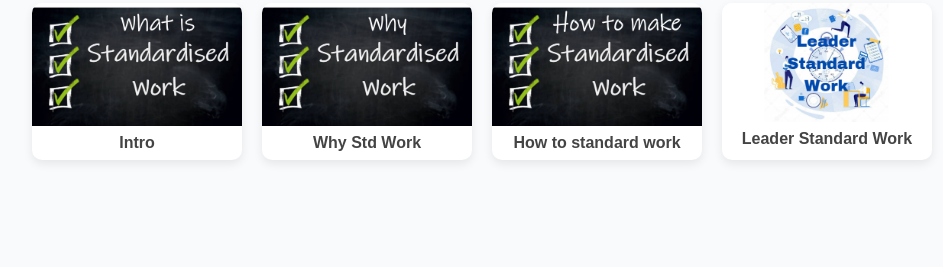
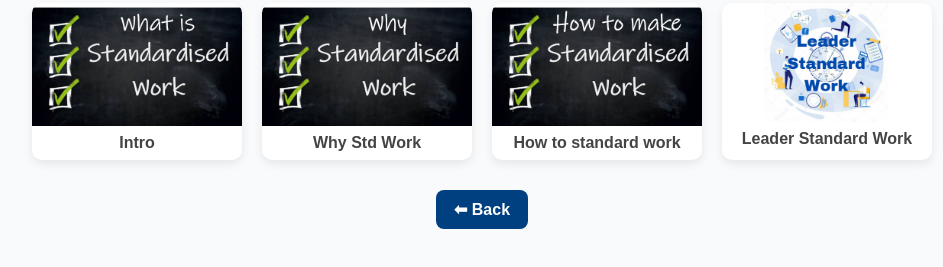
Before and after one commit to chennaiasux/Lean-Training-Materials, a plain HTML site: page Standard-Work/index.html in a window 1280 px wide. Shown: the part 99-366 px from the top of the page, without its empty margins (158-1101 px from the left). Drawn offline with Linux system fonts and the light colour scheme.

Commit message:
Update index.html

```diff
--- a/Standard-Work/index.html
+++ b/Standard-Work/index.html
@@ -89,6 +89,29 @@
       cursor: pointer;
     }
     .back-btn:hover { text-decoration: underline; }
+
+    /* Global back button */
+    .back-btn-container {
+      text-align: center;
+      margin-top: 30px;
+    }
+    .back-btn-global {
+      display: inline-block;
+      padding: 10px 18px;
+      background: #004080;
+      color: #fff;
+      border-radius: 8px;
+      font-weight: bold;
+      text-decoration: none;
+      transition: background 0.3s, transform 0.2s;
+    }
+    .back-btn-global:hover {
+      background: #0066cc;
+      transform: translateY(-2px);
+    }
+    .back-btn-global:active {
+      transform: translateY(0);
+    }
   </style>
 </head>
 <body>
@@ -132,7 +155,6 @@
           <option value="2">2×</option>
         </select>
       </div>
-      <a class="back-btn" onclick="goBack()">⬅ Back</a>
     </div>
   </div>
 
@@ -153,7 +175,6 @@
           <option value="2">2×</option>
         </select>
       </div>
-      <a class="back-btn" onclick="goBack()">⬅ Back</a>
     </div>
   </div>
 
@@ -174,7 +195,6 @@
           <option value="2">2×</option>
         </select>
       </div>
-      <a class="back-btn" onclick="goBack()">⬅ Back</a>
     </div>
   </div>
 
@@ -195,9 +215,12 @@
           <option value="2">2×</option>
         </select>
       </div>
-      <a class="back-btn" onclick="goBack()">⬅ Back</a>
     </div>
   </div>
+
+  <!-- Global Back Button -->
+  <div class="back-btn-container">
+    <a class="back-btn-global" onclick="goBack()">⬅ Back</a>
   </div>
 
   <script>
@@ -215,12 +238,20 @@
 
     // Back function
     function goBack() {
+      let onPlayerView = false;
       playerViews.forEach(view => {
-        view.style.display = "none";
-        const vid = view.querySelector("video");
-        if (vid) { vid.pause(); }
+        if (view.style.display === "block") {
+          onPlayerView = true;
+          view.style.display = "none";
+          const vid = view.querySelector("video");
+          if (vid) { vid.pause(); }
+        }
       });
-      iconGrid.style.display = "grid";
+      if (onPlayerView) {
+        iconGrid.style.display = "grid";
+      } else {
+        window.history.back();
+      }
     }
 
     // Playback speed
```
